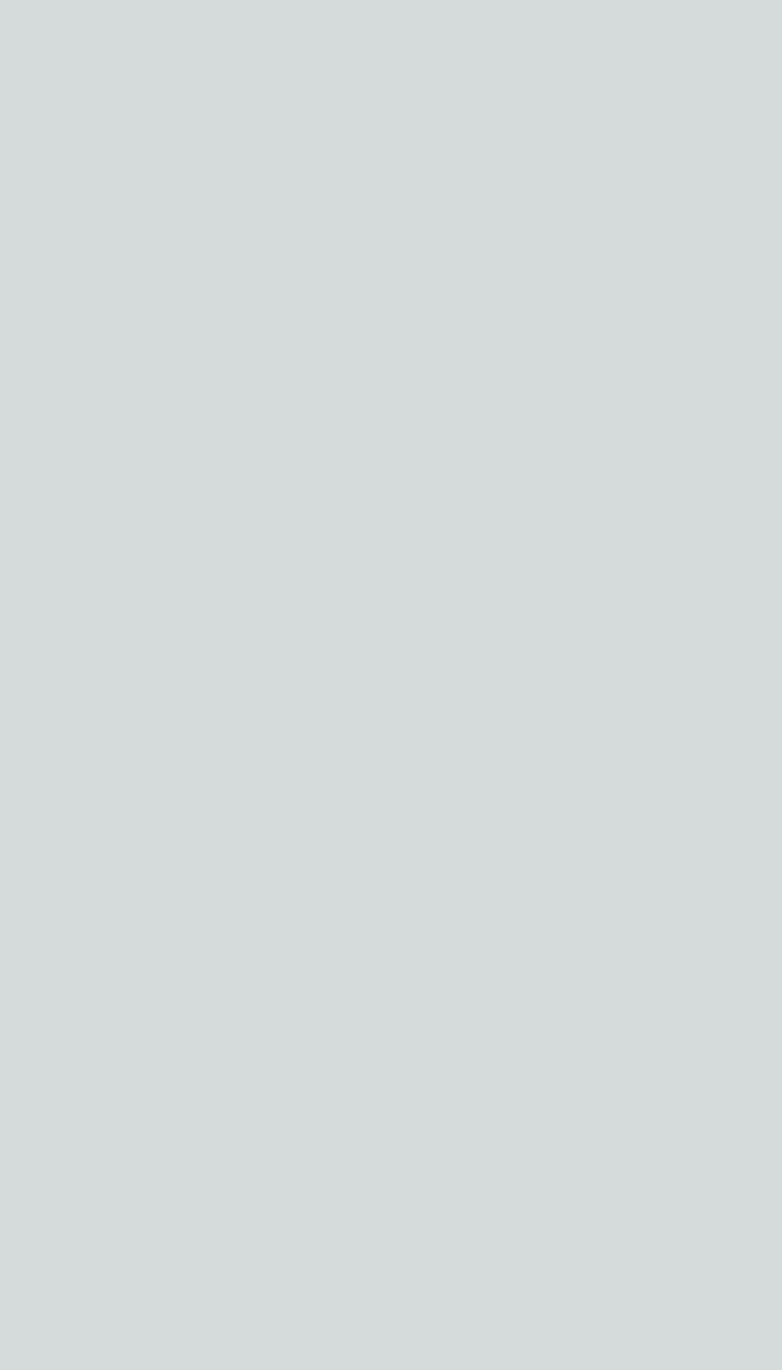
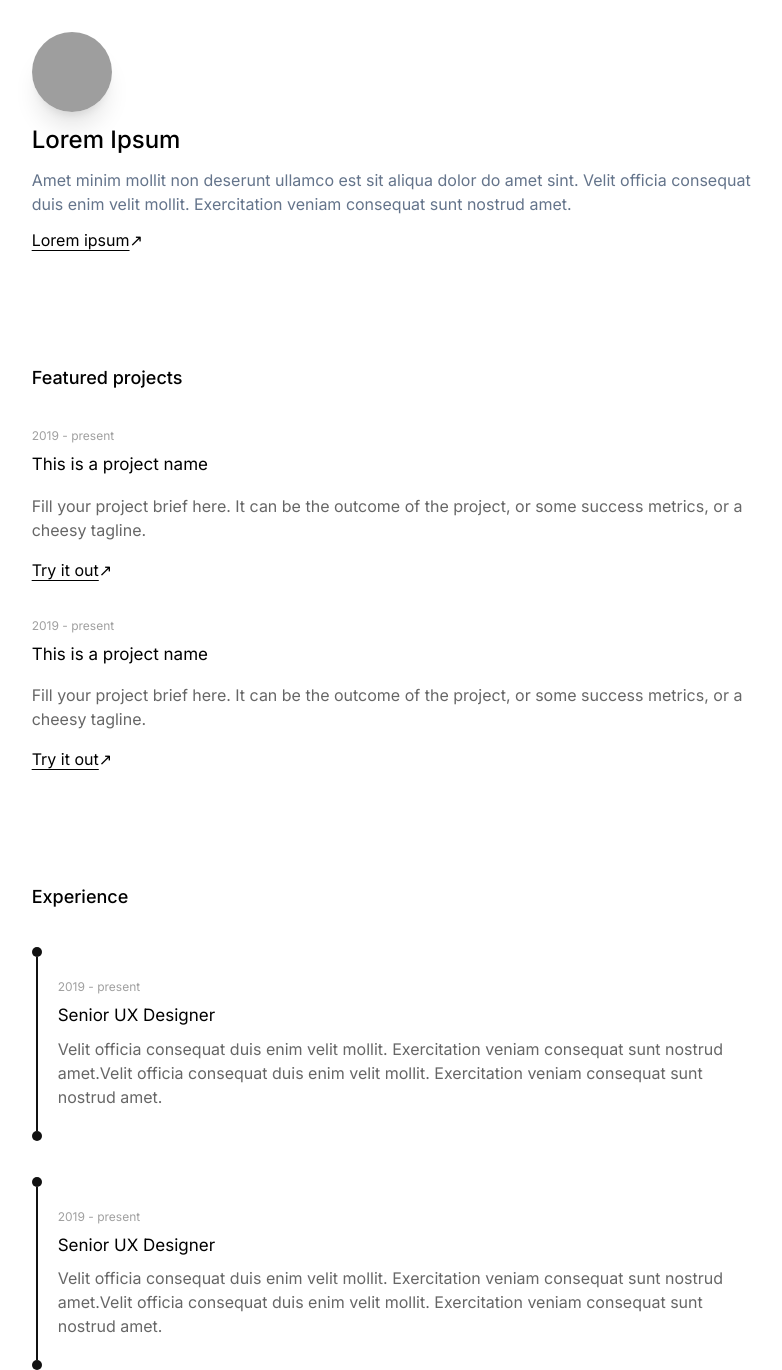
Before and after one commit to tommaso-caputi/portfolio, a Next.js app in the folder portfolio/: page / in a window 1280 px wide. Shown: the whole page, without its empty margins (247-1029 px from the left). Before the commit the page ends 800 px from the top, so only its background shows below. Built offline with nearby package versions, Linux system fonts and the light colour scheme; grey boxes are pictures that could not be loaded.

Commit message:
good point

```diff
--- a/portfolio/src/app/globals.css
+++ b/portfolio/src/app/globals.css
@@ -1,6 +1,7 @@
 @tailwind base;
 @tailwind components;
 @tailwind utilities;
+@import url('https://fonts.googleapis.com/css2?family=Inter:wght@400;500;600;700&display=swap');
 
 :root {
   --foreground-rgb: 0, 0, 0;
@@ -17,13 +18,11 @@
 }
 
 body {
+  font-family: "Inter";
   color: rgb(var(--foreground-rgb));
-  background: linear-gradient(
-      to bottom,
+  background: linear-gradient(to bottom,
       transparent,
-      rgb(var(--background-end-rgb))
-    )
-    rgb(var(--background-start-rgb));
+      rgb(var(--background-end-rgb))) rgb(var(--background-start-rgb));
 }
 
 @layer utilities {
@@ -31,3 +30,27 @@ body {
     text-wrap: balance;
   }
 }
+
+.connector {
+  display: flex;
+  flex-direction: column;
+  align-items: center;
+}
+
+.point {
+  display: block;
+  position: relative;
+  min-width: 10px;
+  height: 10px;
+  margin: 0px;
+  min-height: 10px;
+  width: 10px;
+  background-color: #111;
+  border-radius: 90px 90px 90px 90px;
+}
+
+.line {
+  width: 2px;
+  height: 100%;
+  background-color: #111;
+}
--- a/portfolio/src/app/page.tsx
+++ b/portfolio/src/app/page.tsx
@@ -1,6 +1,15 @@
+import ExperienceSection from "@/components/ExperienceSection";
+import FirstSection from "../components/FirstSection"
+import ProjectsSection from "@/components/ProjectsSection";
+
 export default function Home() {
   return (
-    <>
-    </>
+    <div className="flex justify-center bg-white min-h-screen">
+      <div className="space-y-28 pt-8 text-left px-3 md:w-7/12 sm:w-full">
+        <FirstSection />
+        <ProjectsSection />
+        <ExperienceSection />
+      </div>
+    </div>
   );
 }
--- /dev/null
+++ b/portfolio/src/components/ExperienceSection.tsx
@@ -0,0 +1,32 @@
+export default function ExperienceSection() {
+    return (
+        <div className="grid gap-y-9">
+            <p className="font-medium text-lg">Experience</p>
+            <Experience />
+            <Experience />
+        </div>
+    );
+}
+
+function Experience() {
+    return (
+        <div className="flex flex-row">
+            <div className="connector mr-4">
+                <div className="point"></div>
+                <div className="line"></div>
+                <div className="point"></div>
+            </div>
+            <div className="py-8">
+                <p className="text-xs text-slate-300 pb-2" style={{ color: '#00000060' }}>2019 - present</p>
+                <div className="flex h-fit justify-between">
+                    <div className="space-y-2">
+                        <p style={{ fontSize: '17px' }}>Senior UX Designer</p>
+                        <p style={{ color: '#00000099' }}>
+                            Velit officia consequat duis enim velit mollit. Exercitation veniam consequat sunt nostrud amet.Velit officia consequat duis enim velit mollit. Exercitation veniam consequat sunt nostrud amet.
+                        </p>
+                    </div>
+                </div>
+            </div>
+        </div>
+    );
+}
--- /dev/null
+++ b/portfolio/src/components/FirstSection.tsx
@@ -0,0 +1,22 @@
+export default function FirstSection() {
+    return (
+        <div className="space-y-3">
+            <div>
+                <span
+                    className="block h-20 w-20 min-w-20 min-h-20 bg-cover rounded-full relative shadow-xl"
+                    style={{
+                        backgroundImage:
+                            "url('https://avatars.githubusercontent.com/u/56504768?v=4')",
+                    }}
+                ></span>
+            </div>
+            <div className="font-medium text-2xl">Lorem Ipsum</div>
+            <p className="text-slate-500">
+                Amet minim mollit non deserunt ullamco est sit aliqua dolor do amet
+                sint. Velit officia consequat duis enim velit mollit. Exercitation
+                veniam consequat sunt nostrud amet.
+            </p>
+            <div className="flex flex-row"><p className="underline underline-offset-4">Lorem ipsum</p>&#8599;</div>
+        </div>
+    );
+}
--- /dev/null
+++ b/portfolio/src/components/ProjectsSection.tsx
@@ -0,0 +1,36 @@
+import Image from 'next/image'
+
+export default function ProjectsSection() {
+    return (
+        <div className="grid gap-y-9">
+            <p className="font-medium text-lg">Featured projects</p>
+            <Project />
+            <Project />
+        </div>
+    );
+}
+
+function Project() {
+    return (
+        <div>
+            <p className="text-xs text-slate-300 pb-2" style={{ color: '#00000060' }}>2019 - present</p>
+            <div className="flex h-fit justify-between">
+                <div className="space-y-4">
+                    <p style={{ fontSize: '17px' }}>This is a project name</p>
+                    <p style={{ color: '#00000099' }}>
+                        Fill your project brief here. It can be the outcome of the project, or some success metrics, or a cheesy tagline.
+                    </p>
+                    <div className="flex flex-row"><p className="underline underline-offset-4">Try it out</p>&#8599;</div>
+                </div>
+                {/* <span className="">
+                    <Image
+                        src="https://res.cloudinary.com/dbyioi2qq/q_auto/v1658400349/static/default-imagesvg_1658400349_15767.svg"
+                        width={145}
+                        height={145}
+                        alt="Logo of project"
+                    />
+                </span> */}
+            </div>
+        </div>
+    );
+}
--- a/portfolio/tailwind.config.ts
+++ b/portfolio/tailwind.config.ts
@@ -13,6 +13,9 @@ const config: Config = {
         "gradient-conic":
           "conic-gradient(from 180deg at 50% 50%, var(--tw-gradient-stops))",
       },
+      fontFamily: {
+        sans: ['Inter', 'sans-serif']
+      },
     },
   },
   plugins: [],
```
